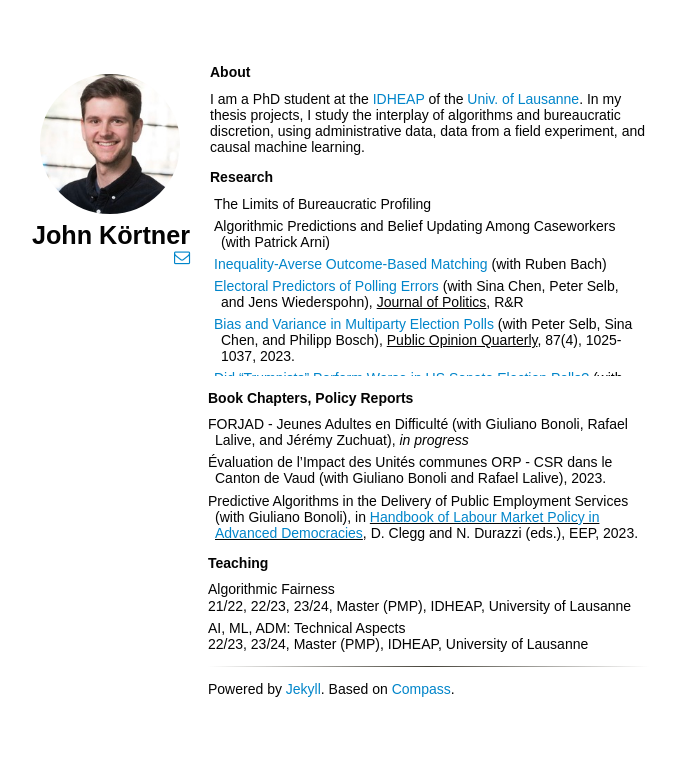
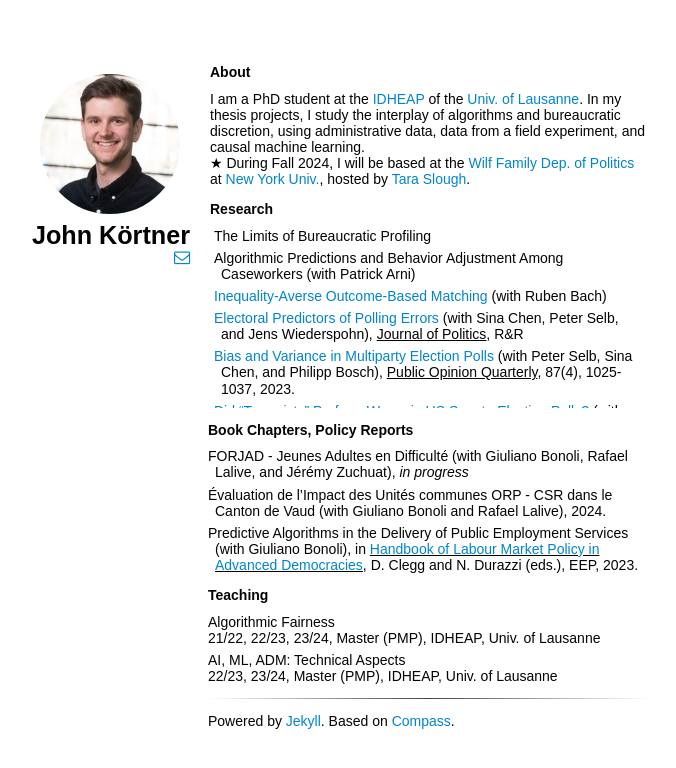
Before and after one commit to jkortner/jkortner.github.io, a Jekyll site: the page built from index.html, in a window 1280 px wide. Shown: the top 768 px of the page, without its empty margins (318-994 px from the left). Built offline with Jekyll 4.4.1, drawn with Linux system fonts in a browser that asks for light colours; nearby versions of some CDN libraries; some web fonts are replaced.

Commit message:
Add visit at NYU

```diff
--- a/_includes/content.html
+++ b/_includes/content.html
@@ -2,24 +2,24 @@
   <p>
   I am a PhD student at the <a href='https://www.unil.ch/idheap/en/home.html'>IDHEAP</a> of the
       <a href='https://www.unil.ch/central/en/home.html'>Univ. of Lausanne</a>. In my thesis projects, I study the interplay of algorithms and bureaucratic discretion, using administrative data, data from a field experiment, and causal machine learning.
+      <br> &starf;
+      During Fall 2024, I will be based at the <a href='https://as.nyu.edu/departments/politics.html'>Wilf Family Dep. of Politics</a> at <a href='https://www.nyu.edu'>New York Univ.</a>, hosted by <a href='https://taraslough.github.io'>Tara Slough</a>.
   </p>
-  <!-- <p>
-  During Fall 2024, I will be based at the <a href='https://as.nyu.edu/departments/politics.html'>Wilf Family Dep. of Politics</a> at <a href='https://www.nyu.edu'>New York Univ.</a>, hosted by <a href='https://taraslough.github.io'>Tara Slough</a>. </p>
--->
+
 <h2>Research</h2>
 <p>
 <div class="research">
-    <article>
+     <article>
         The Limits of Bureaucratic Profiling
     </article>
     <article>
-        Algorithmic Predictions and Belief Updating Among Caseworkers (with Patrick Arni)
+        Algorithmic Predictions and Behavior Adjustment Among Caseworkers (with Patrick Arni)
     </article>
     <article>
         <a href='https://osf.io/yrn4d/'>Inequality-Averse Outcome-Based Matching</a> (with Ruben Bach)
     </article>
     <article>
-        <a href='https://doi.org/10.33774/apsa-2023-t1vh8'>Electoral Predictors of Polling Errors</a> (with Sina Chen, Peter Selb, and Jens Wiederspohn), <u>Journal of Politics</u>, R&amp;R
+        <a href='https://doi.org/10.33774/apsa-2023-t1vh8-v2'>Electoral Predictors of Polling Errors</a> (with Sina Chen, Peter Selb, and Jens Wiederspohn), <u>Journal of Politics</u>, R&amp;R
     </article>
     <article>
       <a href='https://doi.org/10.1093/poq/nfad046'>Bias and Variance in Multiparty Election Polls</a> (with Peter Selb, Sina Chen, and Philipp Bosch),
@@ -39,7 +39,7 @@
          <i>in progress</i>
     </aside>
     <aside>
-        Évaluation de l’Impact des Unités communes ORP - CSR dans le Canton de Vaud (with Giuliano Bonoli and Rafael Lalive), 2023.
+        Évaluation de l’Impact des Unités communes ORP - CSR dans le Canton de Vaud (with Giuliano Bonoli and Rafael Lalive), 2024.
     </aside>
          <aside>
         Predictive Algorithms in the Delivery of Public Employment Services (with Giuliano Bonoli), in
@@ -53,10 +53,10 @@
 <p>
 <section>
     Algorithmic Fairness <br>
-    21/22, 22/23, 23/24, Master (PMP), IDHEAP, University of Lausanne
+    21/22, 22/23, 23/24, Master (PMP), IDHEAP, Univ. of Lausanne
 </section>
 <section>
     AI, ML, ADM: Technical Aspects <br>
-    22/23, 23/24, Master (PMP), IDHEAP, University of Lausanne
+    22/23, 23/24, Master (PMP), IDHEAP, Univ. of Lausanne
 </section>
 </p>
```
Also changed, not shown: 1 other file.
